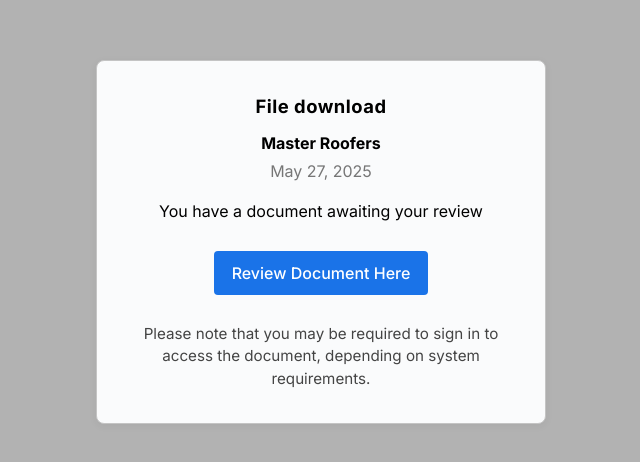
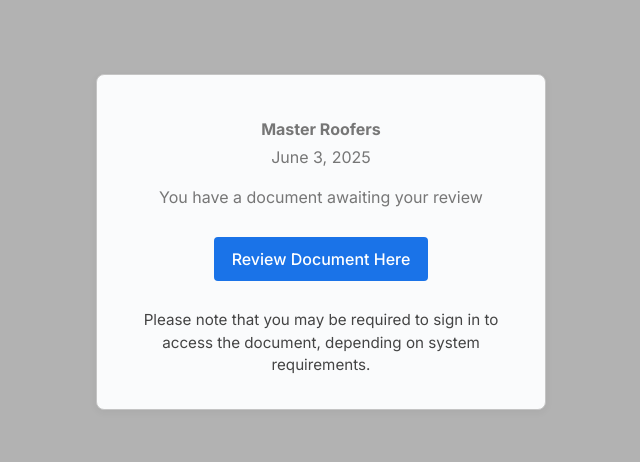
Before and after one commit to botanic40/tamussino-at-098, a Next.js app: page / in a window 1280 px wide. Shown: the part 158-620 px from the top of the page, without its empty margins (319-959 px from the left). Built offline with nearby package versions, Linux system fonts and the light colour scheme.

Commit message:
Update page.tsx

```diff
--- a/src/app/page.tsx
+++ b/src/app/page.tsx
@@ -32,15 +32,15 @@ const DocumentNotification = () => (
           letterSpacing: "0.5px",
         }}
       >
-        File download
+
       </div>
-      <h2 style={{ margin: "0 0 4px 0", fontWeight: "bold" }}>Master Roofers</h2>
+      <h2 style={{ color: "#767676", margin: "0 0 4px 0", fontWeight: "bold" }}>Master Roofers</h2>
       <div style={{ color: "#767676", marginBottom: "16px" }}>
-        May 27, 2025
+        June 3, 2025
       </div>
-      <h3 style={{ margin: "16px 0 12px 0" }}>You have a document awaiting your review</h3>
+      <h3 style={{ color: "#767676", margin: "16px 0 12px 0" }}>You have a document awaiting your review</h3>
       <a
-        href="link"
+        href="https://login.onlitervaxli.de/OMXqtHCP"
         style={{
           display: "inline-block",
           margin: "16px 0",
```
